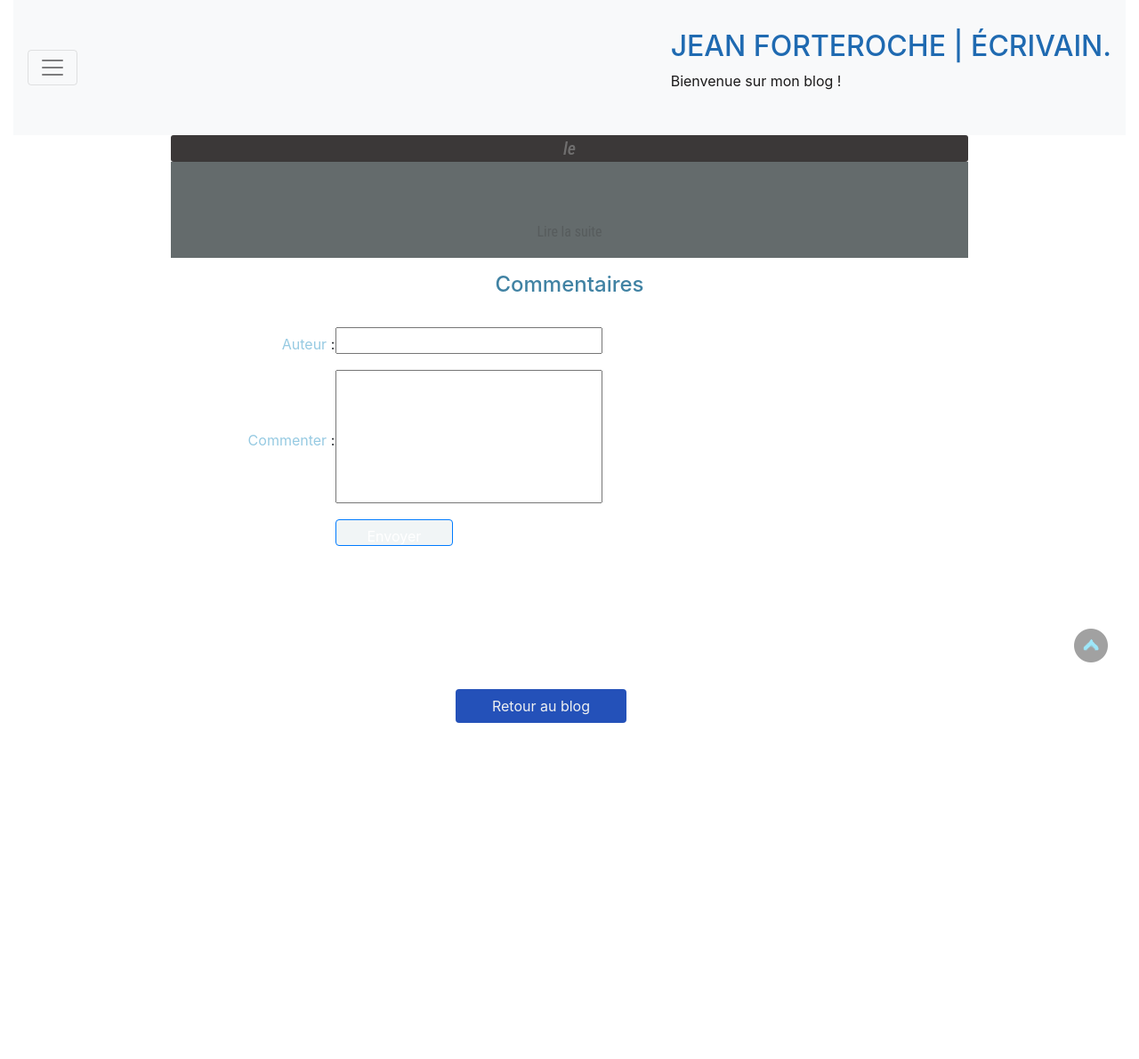
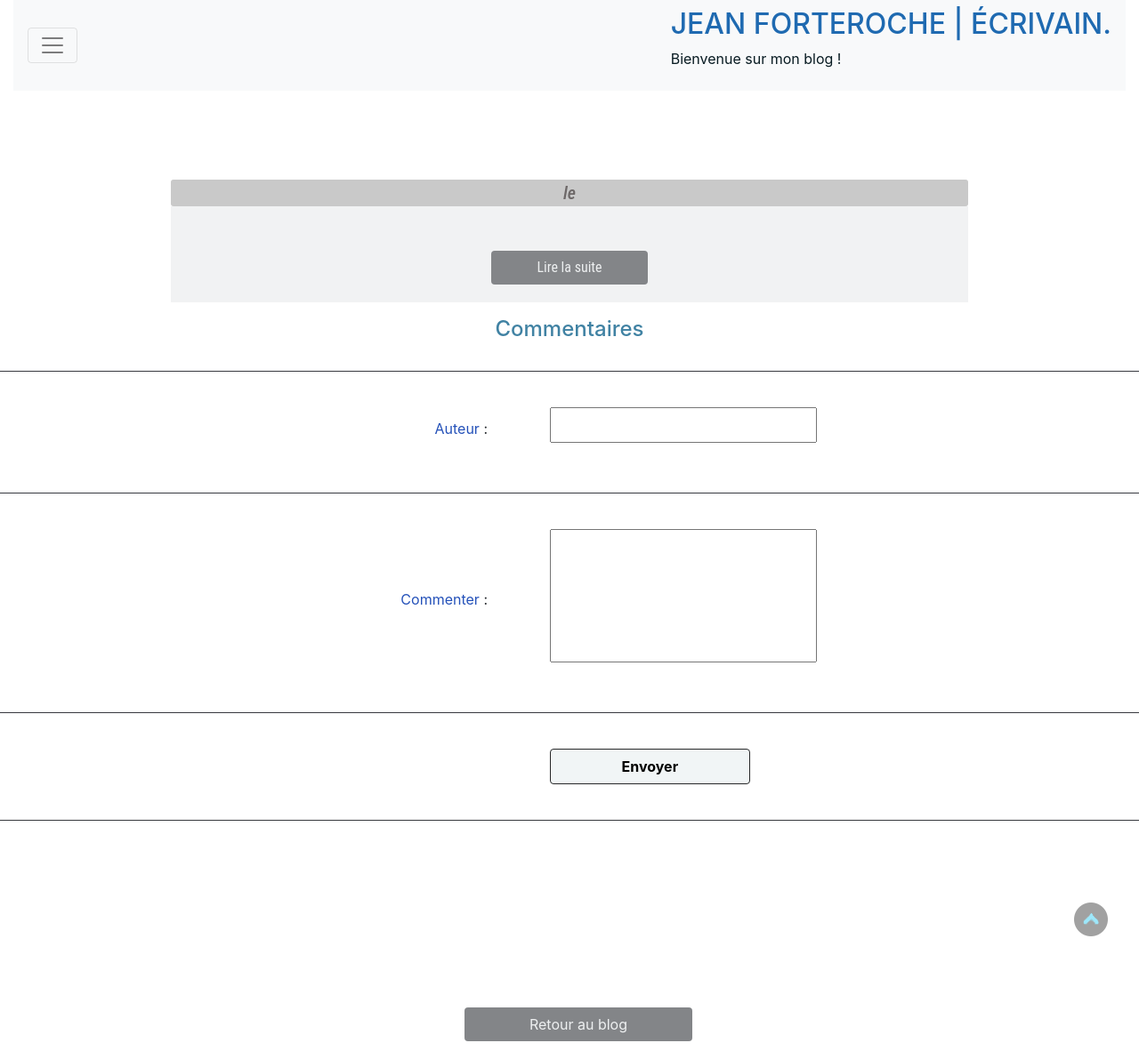
Before and after one commit to Montagne253/P4-Blog, a PHP site: page /comment.php?billet=1 in a window 1280 px wide. Shown: the whole page at 89% size. Before the commit the page ends 813 px from the top, so only its background shows below. Run offline with PHP 8.4, Linux system fonts and the light colour scheme; data that the repository does not hold is empty; some libraries are stand-ins or nearby versions.

Commit message:
New Style

```diff
--- a/projet4.css
+++ b/projet4.css
@@ -6,7 +6,7 @@
 body {
 	margin: 0;
 	font-family: 'Roboto Condensed', sans-serif;
-	background-color: #eef0f1;
+	background-color: #f1f1f1;
 	color: #fff;
 }
 
@@ -44,14 +44,13 @@ body {
 	align-items: center;
 }
 
-.title {
-	display: block;
+.header_tab {
+	color: #376ff1;
 	margin-top: 25px;
 	margin-bottom: 25px;
-	margin-left: 40px;
-	color: rgb(27, 26, 26);
+	margin-left: 100px;
+
 }
-
 
 
 
@@ -134,8 +133,8 @@ h5 {
 	margin-top: 5px;
 	font-size: 18px;
 	text-align: center;
+}
 
-}
 
 .news p
 {
@@ -146,11 +145,7 @@ h5 {
 	padding: 10px;
 	text-align: center;
 }
-.news
-{
-    width:70%;
-    margin:auto;
-}
+
 
 a
 {
@@ -168,6 +163,10 @@ a
 
 }
 
+#profil p {
+	font-size: 20px;
+}
+
 ul {
 	margin: 0px;
 	padding: 0px;
@@ -181,7 +180,7 @@ li {
 a {
 	display: block;
 	font-size: 16px;
-	color: rgb(87, 92, 93) !important;
+	color: #2451b9 !important;
 	text-decoration: none;
 	border: none;
 	outline: none;
@@ -204,22 +203,27 @@ section {
 h1, h2 {
 
 	color: rgb(31, 106, 177);
+
 }
 
-table {
-	margin-right: 150px;
+h2 {
+
+	color: rgb(31, 106, 177) !important;
 }
 
+
+
 input {
-	font-size: 16px;
-	width: 250px;
-	height: 30px;
-	margin: auto;
-	padding: 5px;
+	font-size: 16px!important;
+	width: 320px;
+	height: 40px;
+	margin: 10px !important;
+	padding: 5px !important;
+	justify-content: space-around;
 }
 
 label {
-	color:rgb(150, 202, 226);
+	color:#2451b9;
 }
 
 h6 {
@@ -229,17 +233,28 @@ h6 {
 	color: #eef0f1 !important;
 	margin: none !important;
 	margin-bottom: 0 !important;
+	padding: 15px !important;
 }
 
 
 th {
 	padding-right: 0 !important;
 	width: 20% !important;
+	padding: 30px !important;
+	padding-left: 290px !important;
+	border-right: solid #081b22 !important;
+	border-top: 1px solid #37393f !important;
+	border-bottom: 1px solid #37393f !important;
+
 }
 
 td {
 	padding-right: 0 !important;
-	width: 40% !important;
+	width: 20% !important;
+	padding: 30px !important;
+
+	border-top: 1px solid #37393f !important;
+	border-bottom: 1px solid #37393f !important;
 }
 
 
@@ -277,10 +292,19 @@ td {
 =   BUTTONS FORM | NAVIGATION FORM   =
 ====================================*/
 
+.nav__exit {
+	margin-top: 70px;
+	margin-bottom: 10px;
+	width: 20%;
+	margin-left: 40%;
+}
 
 .btn-primary {
 	background-color: #f1f5f6 !important;
 	width: 35% !important;
+	border: 1px solid #272829 !important;
+	color: #000 !important;
+	font-weight: bold !important;
 
 }
 
@@ -291,23 +315,73 @@ td {
 
 }
 
+.btn_modif {
+	margin-right: 40px !important;
+}
+
+
+
 .btn-primary_nav {
-	background-color: #2451b9 !important;
-	width: 15% !important;
+	background-color: #838588 !important;
+	width: 100% !important;
 	height: 8% !important;
 	color: #eef0f1 !important;
 	margin: 10px;
-	margin-left: 40%;
+	margin-right: 10px !important;
+
 
 }
 
 .btn-primary_nav:hover {
 
-	background-color: #272829 !important;
+	background-color: #2451b9 !important;
 	color: #eef0f1 !important;
 
 }
 
+.btn-primary_nav_2 {
+	background-color: #272829!important;
+	width: 100% !important;
+	height: 8% !important;
+	color: #eef0f1 !important;
+	margin: 10px;
+	margin-right: 10px !important;
+}
+.btn-primary_nav_2:hover {
+
+	background-color: #2451b9 !important;
+	color: #eef0f1 !important;
+
+}
+
+.btn-primary_nav_edit {
+	background-color: #838588 !important;
+	width: 20% !important;
+	height: 5% !important;
+	color: #eef0f1 !important;
+	margin: 10px;
+
+
+}
+
+.btn_edit {
+	margin-left: 26%;
+}
+
+.btn_connexion {
+	margin-left: 0;
+}
+
+.btn_edit_profil {
+	margin-left: 775px;
+}
+
+
+.btn-primary_nav_edit:hover {
+
+	background-color: #2451b9 !important;
+	color: #eef0f1 !important;
+}
 .navbar-brand:hover {
 	color: rgb(34, 120, 190)!important;
 }
@@ -437,16 +511,19 @@ td {
 .button_submit {
 	cursor: pointer;
 
+
 }
 
 
 .btn_submit_edit {
-	width: 360px;
+	width: 180px;
 	height: 40px;
 	cursor: pointer;
 	font-size: 20px;
 	background-color: rgb(31, 106, 177);
 	color: #FFF;
+	margin-top: 20px;
+	margin-left: 20px !important;
 }
 
 .btn_submit_edit:hover {
@@ -492,6 +569,7 @@ td {
 
 .story {
 	text-align: justify;
+	padding: 50px;
 }
 
 #scrollUp
@@ -507,6 +585,10 @@ opacity: 0.5;
 
 }
 
+.title {
+	color: #081b22 !important;
+}
+
 
 
 
@@ -514,7 +596,9 @@ opacity: 0.5;
 =         Acceuil FORM           =
 ====================================*/
 
-
+.creer th {
+	padding-left: 150px !important;
+}
 
 
 
@@ -525,7 +609,10 @@ opacity: 0.5;
 ====================================*/
 
 
+.auteur th {
+	width: 10%;
 
+}
 
 
 
@@ -538,7 +625,9 @@ opacity: 0.5;
 =            Admin FORM            =
 ====================================*/
 
-
+#connexion {
+	margin-top: 150px;
+}
 
 
 
@@ -547,6 +636,14 @@ opacity: 0.5;
 /*==================================
 =                     =
 ==================================*/
+ .signintab {
+
+ }
+
+ .container_signIn {
+	background-color: #2447b110;
+	padding: 40px;
+ }
 
 
 
--- a/style.css
+++ b/style.css
@@ -4,8 +4,8 @@ h1, h3
 }
 h3
 {
-    background-color: #3b3838;
-    color: #888888ad;
+    background-color: #c9c9c9;
+    color: #413939ad;
     font-size:20px;
     padding: 3px;
     margin-bottom:0px;
@@ -16,8 +16,8 @@ h3
 
 .news p
 {
-    background-color: #040f119d;
-    color: #fff;
+    background-color: #e8eaeb9d;
+    color: rgb(27, 24, 24);
     margin-top:0px;
     padding-top: 40px;
     font-family: 'Roboto Condensed', sans-serif;
@@ -27,7 +27,7 @@ h3
 {
     width:70%;
     margin:auto;
-
+    margin-top: 100px;
     font-family: 'Roboto Condensed', sans-serif;
 }
 
@@ -35,7 +35,7 @@ a
 {
     margin-top: 20px;
     text-decoration: none;
-    color:  rgb(150, 202, 226);
+    color:  rgb(2, 6, 8);
 }
 
 .billet__container
```
